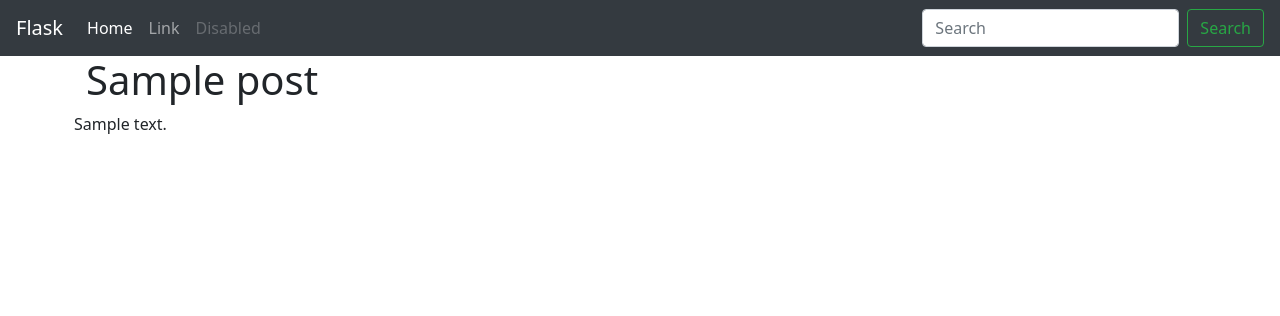
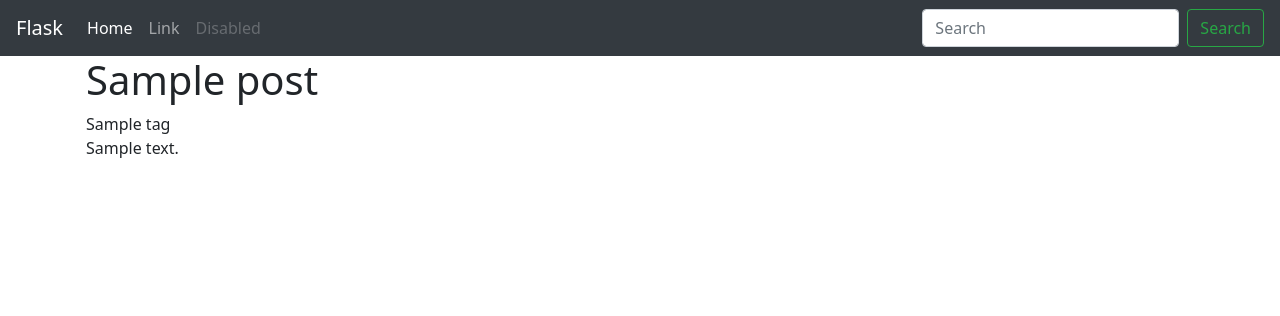
Before and after one commit to mezgoodle/MezBlog-flask, a Flask app: template posts/templates/posts/post_detail.html in a window 1280 px wide. Shown: the top 316 px of the page. Run offline with Flask 2, Linux system fonts and the light colour scheme; the template is opened without the code that fills it: most values are stand-ins (such as "Sample title", 1, 10 or a date in 2020); parts of the project's set-up code (start-up, migrations or seed data) failed here and were passed over; some libraries are stand-ins or nearby versions.

Commit message:
Show tags in templates

```diff
--- a/posts/blueprint.py
+++ b/posts/blueprint.py
@@ -1,4 +1,4 @@
-from models import Post
+from models import Post, Tag
 
 from flask import Blueprint, render_template
 
@@ -13,4 +13,5 @@ def index():
 @posts.route('/<slug>')
 def post_detail(slug):
     post = Post.query.filter(Post.slug==slug).first()
+    tags = post.tags
     return render_template('posts/post_detail.html', post=post)
--- a/posts/templates/posts/post_detail.html
+++ b/posts/templates/posts/post_detail.html
@@ -7,5 +7,12 @@
     {{post.title}}
 {% endblock %}
 {% block content %}
-    {{post.body}}
+    <div class="tags">
+        {% for tag in tags %}
+            <span class="label label-primary">{{ tag.name }}</span>
+        {% endfor %}
+    </div>
+    <div class="main-content">
+        {{post.body}}
+    </div>
 {% endblock %}
```
